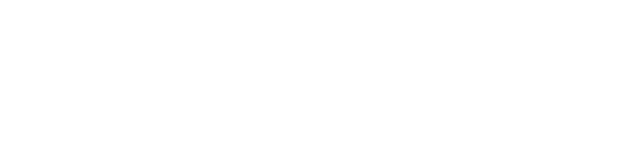
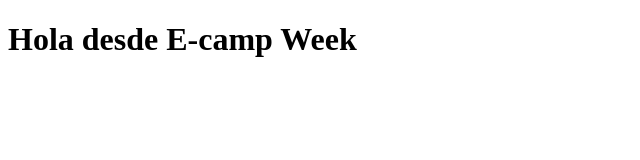
Before and after one commit to Giovysalaz/Taller_GIT, a plain HTML site: page index.html in a window 1280 px wide. Shown: the whole page, without its empty margins (0-640 px from the left). Drawn offline with Linux system fonts and the light colour scheme.

Commit message:
agregando h1

```diff
--- a/index.html
+++ b/index.html
@@ -7,6 +7,6 @@
     <title>Taller GIT</title>
 </head>
 <body>
-
+    <h1>Hola desde E-camp Week</h1>
 </body>
 </html>
```
Also changed, not shown: script.js (added), style.css (added).
